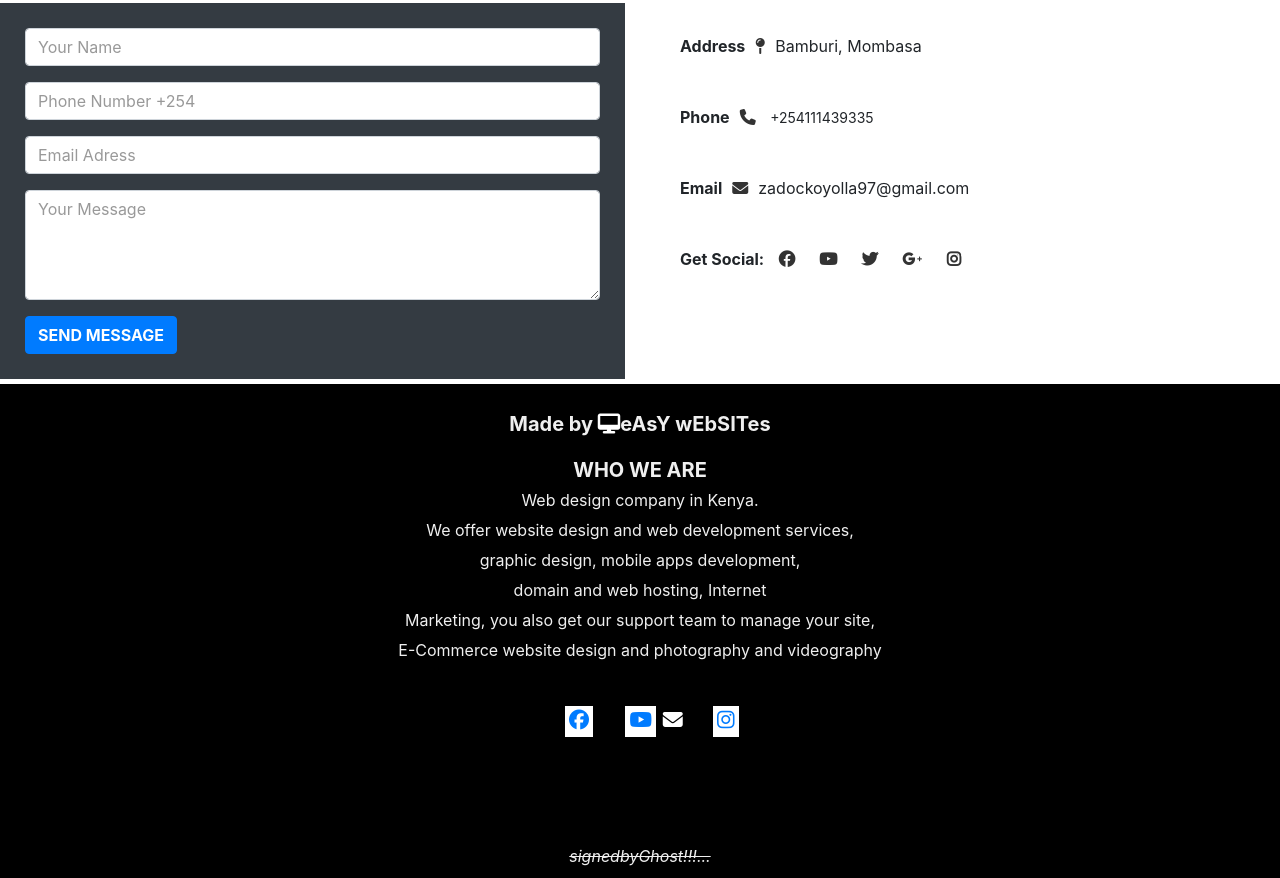
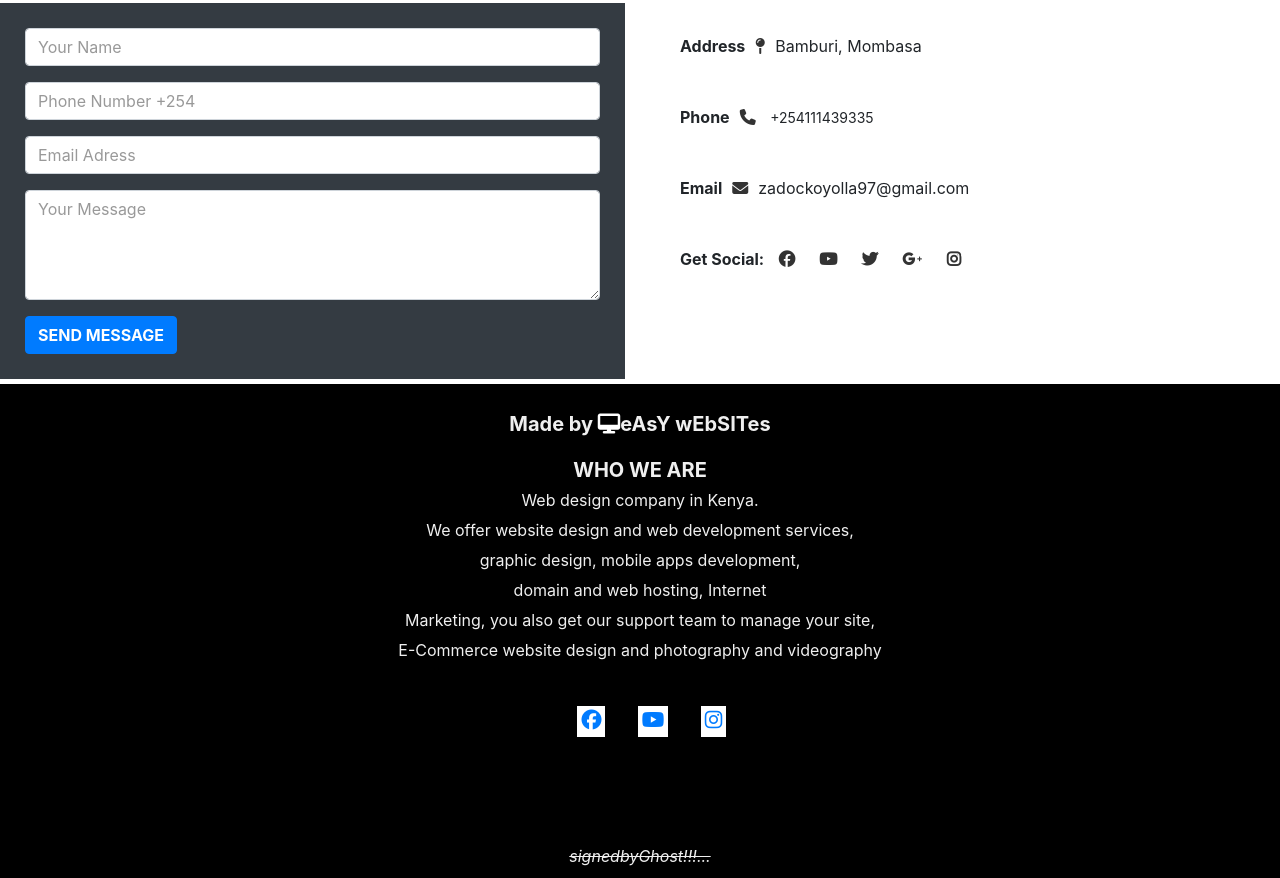
Before and after one commit to ghost2088/zadockofficial.github.io, a plain HTML site: page index.html in a window 1280 px wide. Shown: the part 4882-5760 px from the top of the page. Drawn offline with nearby package versions, Linux system fonts and the light colour scheme; some packages are replaced by stand-ins of ours; a script that the page names is missing.

Commit message:
Update index.html

```diff
--- a/index.html
+++ b/index.html
@@ -403,8 +403,7 @@
          E-Commerce website design and photography and videography </P>
         <div class="lables">
           <a href="#"><i class="fa-brands fa-facebook"></i></a>
-          <a href="#"><i class="fa-brands fa-youtube"></i></a>
-          <a href="#"><i class="fa-solid fa-envelope"></i></a>
+	<a href="#"><i class="fa-brands fa-youtube"></i></a>
           <a href="#"><i class="fa-brands fa-instagram"></i></a>
         </div>
 	<hr>
```
